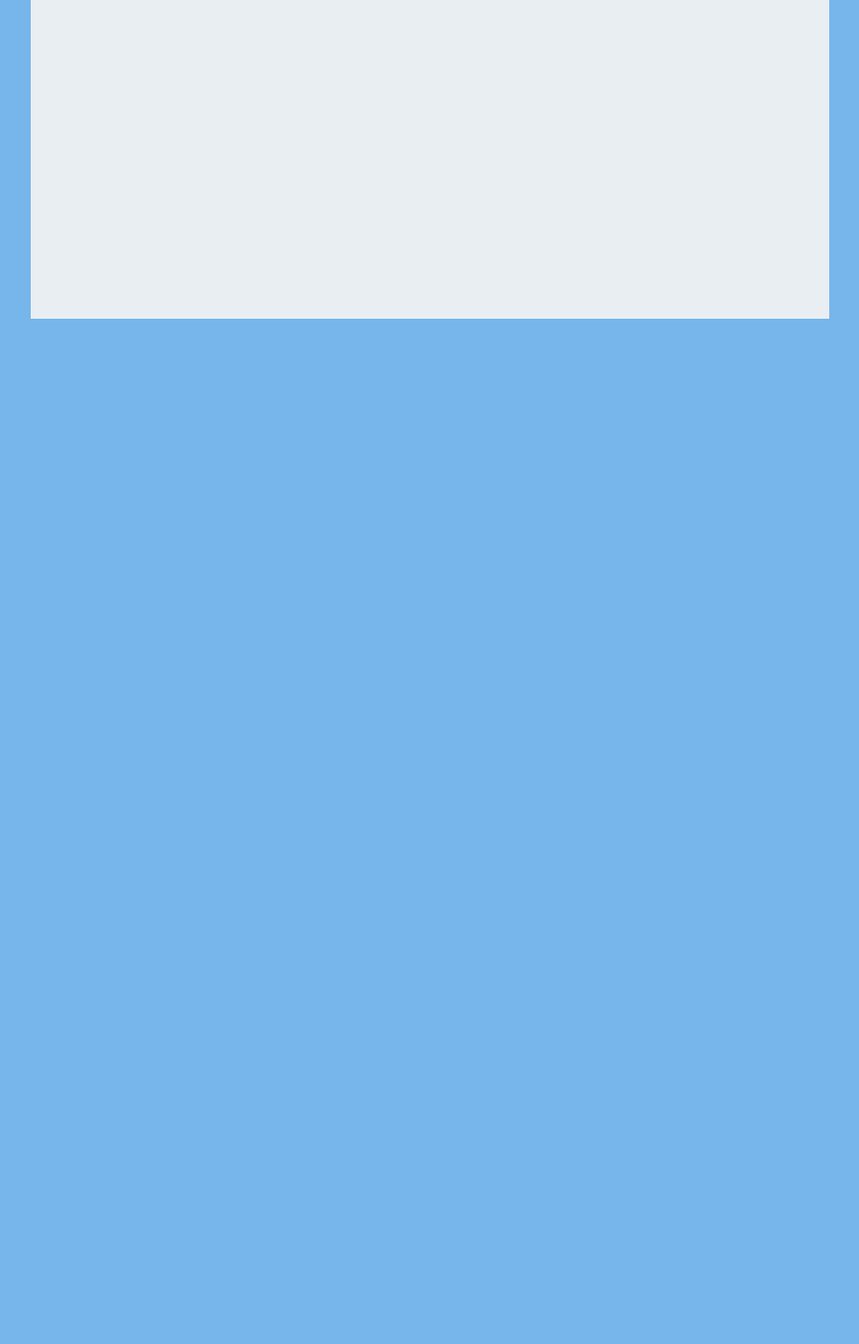
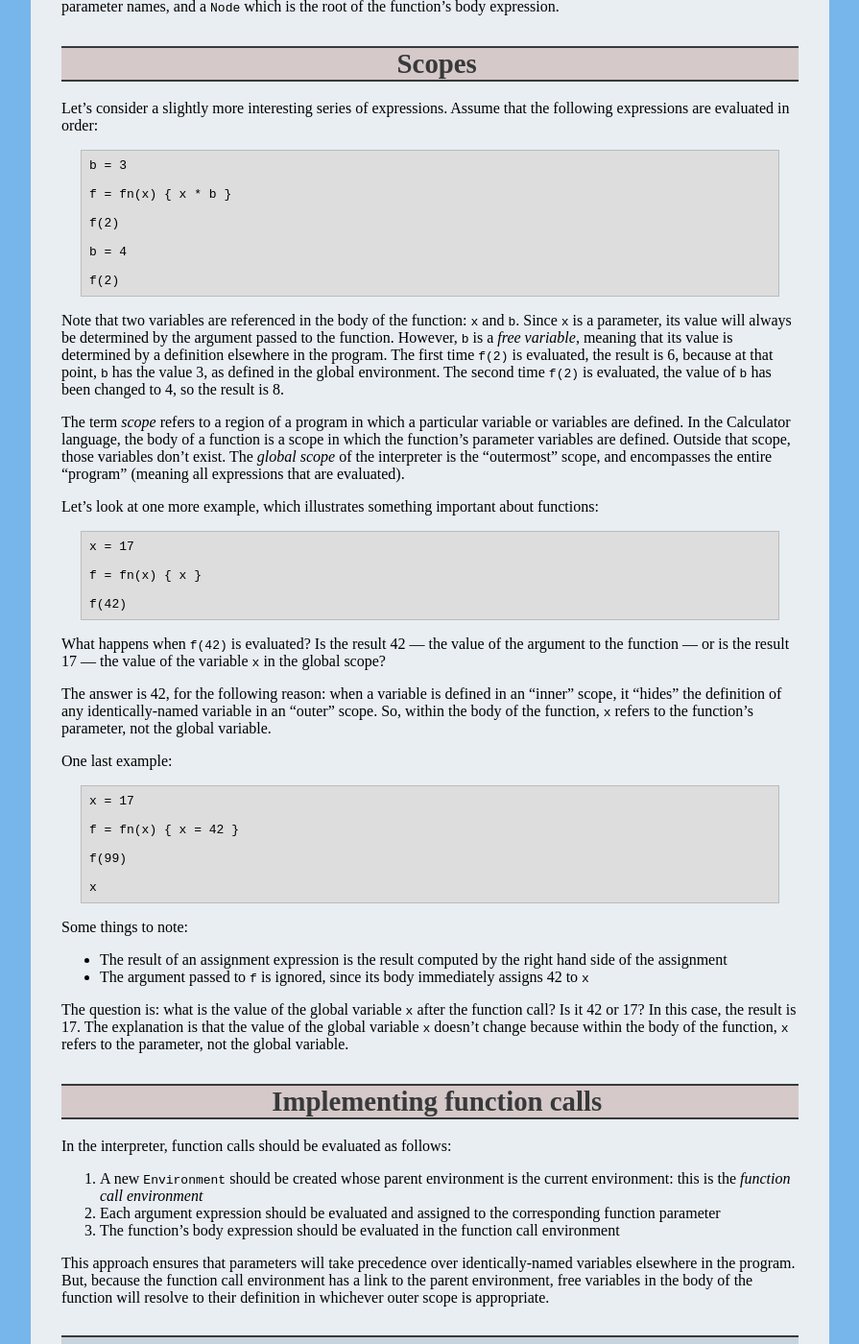
Before and after one commit to ycpcs/cs340-fall2018, a Jekyll site: the page built from lectures/lecture11.md, in a window 1280 px wide and 1400 px high, scrolled down 1068 px. Shown: the whole window at 96% size, without its empty margins (192-1087 px from the left). Built offline with Jekyll 4.4.1, drawn with Linux system fonts in a browser that asks for light colours; some of the changed text lies outside the part shown.

Commit message:
new lecture 11

```diff
--- a/js/AACONFIG-scheduleInfo.js
+++ b/js/AACONFIG-scheduleInfo.js
@@ -44,6 +44,10 @@ courseInfo.classPeriods = [
 		topic: new Topic("Lecture 10: Interpreters", "lectures/lecture10.html"),
 		lab: new NumberedLabNoFile(8, "Calculator implementation")
 	},
+	{
+		topic: new Topic("Lecture 11: Interpretation of functions and function calls", "lectures/lecture11.html"),
+		lab: new NumberedLabNoFile(9, "Calculator functions")
+	},
 ];
 
 // The following is for the college-scheduled final exam.
--- a/lectures/lecture11.md
+++ b/lectures/lecture11.md
@@ -3,4 +3,103 @@ layout: default
 title: "Lecture 11: Interpretation of functions and function calls"
 ---
 
-Coming soon!
+# Variables
+
+In [Assignment 4](../assign/assign04.html), variables are managed by the `Environment` class.  An `Environment` object maintains a map of variable names to a `Value`.  When a variable reference is encountered, the interpreter can call the `lookup` method on the current `Environment` object to retrieve the named variable's `Value`.  To execute an assignment, the interpreter can call the `put` method on the current `Environment` object to "bind" the value on the right hand side of the assignment to the variable named on the left hand side of the assignment.
+
+For example, the expression
+
+    a = 3
+
+would assign the computed value 3 to the variable called **a**, in the "global" environment.  The subsequent expression
+
+    a * 2
+
+would yield the value 6, since the variable reference to **a** would cause the previously assigned value of 3 to be retrieved, and then that value would be multiplied by 6.
+
+# Functions
+
+In the Assignment 4 interpreter, a function consists of
+
+* 0 or more *parameters*
+* an expression which is the function's *body*
+
+Functions are values, and can be assigned to variables, which is how the Calculator language allows the user to give names to functions.  Here is an example function
+
+    fn (x) { x * 2 }
+
+This function has one parameter, called `x`, and it has `x * 2` as its body expression.  Let's give the function a name by assigning it to a variable named `mul2`:
+
+    mul2 = fn (x) { x * 2 }
+
+A function call expression passes the value of 0 or more argument expressions to be assigned to the function's parameters in a new `Environment`, and then evaluates the function's body expression.  So, for example, the function call
+
+    mul2(3)
+
+would yield the result 6 because
+
+* the argument expression 3 will be assigned to the parameter `x`
+* when the body expression `x * 2` is evaluated, the result is 6
+
+Internally within the interpreter, a function is represented as a `FunctionValue` object, which is simply a list of the parameter names, and a `Node` which is the root of the function's body expression.
+
+# Scopes
+
+Let's consider a slightly more interesting series of expressions.  Assume that the following expressions are evaluated in order:
+
+    b = 3
+
+    f = fn(x) { x * b }
+
+    f(2)
+
+    b = 4
+
+    f(2)
+
+Note that two variables are referenced in the body of the function: `x` and `b`.  Since `x` is a parameter, its value will always be determined by the argument passed to the function.  However, `b` is a *free variable*, meaning that its value is determined by a definition elsewhere in the program.  The first time `f(2)` is evaluated, the result is 6, because at that point, `b` has the value 3, as defined in the global environment.  The second time `f(2)` is evaluated, the value of `b` has been changed to 4, so the result is 8.
+
+The term *scope* refers to a region of a program in which a particular variable or variables are defined.  In the Calculator language, the body of a function is a scope in which the function's parameter variables are defined.  Outside that scope, those variables don't exist.  The *global scope* of the interpreter is the "outermost" scope, and encompasses the entire "program" (meaning all expressions that are evaluated).
+
+Let's look at one more example, which illustrates something important about functions:
+
+    x = 17
+
+    f = fn(x) { x }
+
+    f(42)
+
+What happens when `f(42)` is evaluated?  Is the result 42 &mdash; the value of the argument to the function &mdash; or is the result 17 &mdash; the value of the variable `x` in the global scope?
+
+The answer is 42, for the following reason: when a variable is defined in an "inner" scope, it "hides" the definition of any identically-named variable in an "outer" scope.  So, within the body of the function, `x` refers to the function's parameter, not the global variable.
+
+One last example:
+
+    x = 17
+
+    f = fn(x) { x = 42 }
+
+    f(99)
+
+    x
+
+Some things to note:
+
+* The result of an assignment expression is the result computed by the right hand side of the assignment
+* The argument passed to `f` is ignored, since its body immediately assigns 42 to `x`
+
+The question is: what is the value of the global variable `x` after the function call?  Is it 42 or 17?  In this case, the result is 17.  The explanation is that the value of the global variable `x` doesn't change because within the body of the function, `x` refers to the parameter, not the global variable.
+
+# Implementing function calls
+
+In the interpreter, function calls should be evaluated as follows:
+
+1. A new `Environment` should be created whose parent environment is the current environment: this is the *function call environment*
+2. Each argument expression should be evaluated and assigned to the corresponding function parameter
+3. The function's body expression should be evaluated in the function call environment
+
+This approach ensures that parameters will take precedence over identically-named variables elsewhere in the program.  But, because the function call environment has a link to the parent environment, free variables in the body of the function will resolve to their definition in whichever outer scope is appropriate.
+
+<!-- vim:set wrap: ­-->
+<!-- vim:set linebreak: -->
+<!-- vim:set nolist: -->
```
